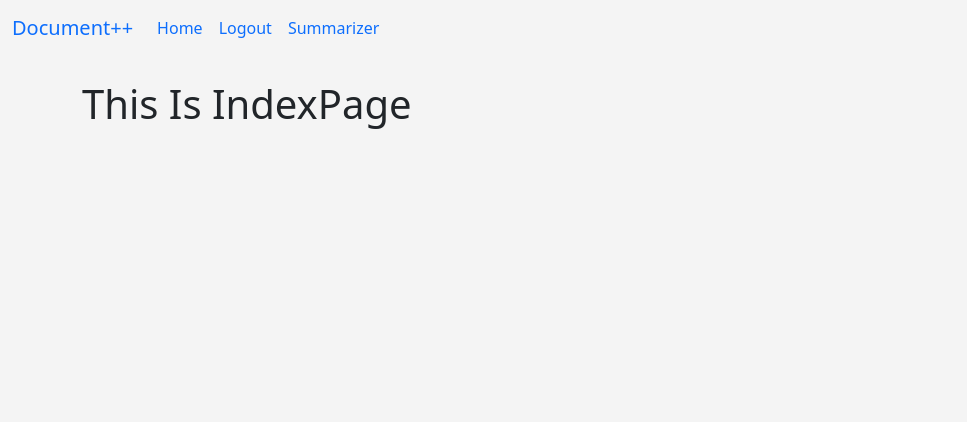
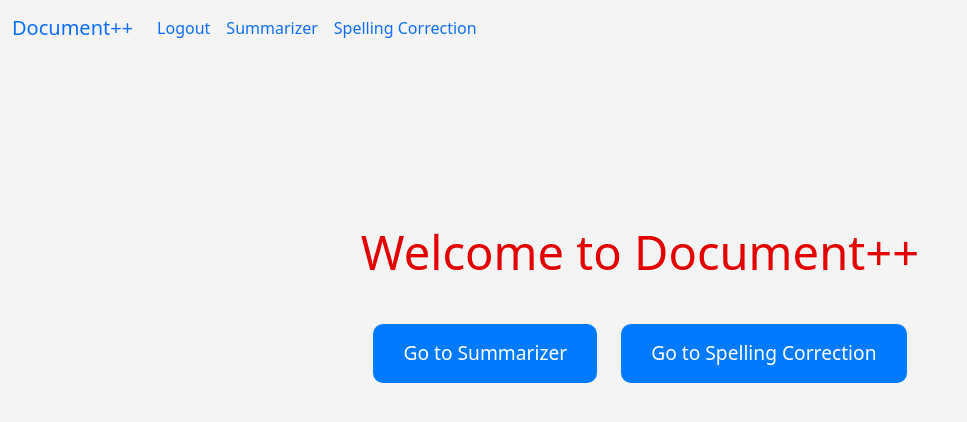
Before and after one commit to syed-ateeb-naveed/Document-Improver, a Django app: page / in a window 1280 px wide. Shown: the top 422 px of the page, without its empty margins (0-967 px from the left). Run offline with Django 4.2, Linux system fonts and the light colour scheme; a user stored in the database is signed in.

Commit message:
Made changes to UI

```diff
--- a/docapp/templates/index.html
+++ b/docapp/templates/index.html
@@ -1,5 +1,77 @@
-{%extends "base.html"%}
+{% extends "base.html" %}
 
-{%block content%}
-<h1> This Is IndexPage </h1>
-{%endblock%}
+{% block content %}
+  <div class="container text-center mt-5">
+    <h1 class="mb-5" id="animatedTitle">Welcome to Document++</h1>
+
+        <style>
+    @keyframes animateTitle {
+        0% { color: #000; transform: scale(1); }
+        50% { color: #f00; transform: scale(1.2); }
+        100% { color: #000; transform: scale(1); }
+    }
+
+    #animatedTitle {
+        animation: animateTitle 2s infinite;
+    }
+    </style>
+    <div class="d-flex justify-content-center gap-4">
+      <button id="btnSummarizer" class="cool-btn">Go to Summarizer</button>
+      <button id="btnSpelling" class="cool-btn">Go to Spelling Correction</button>
+    </div>
+  </div>
+
+  <style>
+    .container {
+      padding-top: 50px;
+    }
+
+    .cool-btn {
+      background-color: #007bff;
+      color: white;
+      border: none;
+      padding: 15px 30px;
+      font-size: 1.2em;
+      border-radius: 10px;
+      cursor: pointer;
+      transition: background-color 0.4s, transform 0.2s ease;
+      position: relative;
+      overflow: hidden;
+    }
+
+    .cool-btn::before {
+      content: '';
+      position: absolute;
+      top: 0;
+      left: -100%;
+      width: 100%;
+      height: 100%;
+      background: rgba(255, 255, 255, 0.3);
+      transition: left 0.5s ease;
+    }
+
+    .cool-btn:hover::before {
+      left: 100%;
+    }
+
+    .cool-btn:hover {
+      background-color: #0056b3;
+      transform: translateY(-5px);
+    }
+
+    .cool-btn:active {
+      transform: translateY(2px);
+    }
+  </style>
+
+  <script>
+    // Button click event listeners
+    document.getElementById('btnSummarizer').addEventListener('click', function() {
+      window.location.href = "{% url 'summarization' %}";
+    });
+
+    document.getElementById('btnSpelling').addEventListener('click', function() {
+      window.location.href = "{% url 'spelling' %}";
+    });
+  </script>
+{% endblock %}
--- a/docapp/templates/partials/navbar.html
+++ b/docapp/templates/partials/navbar.html
@@ -6,16 +6,15 @@
     </button>
     <div class="collapse navbar-collapse" id="navbarSupportedContent">
       <ul class="navbar-nav me-auto mb-2 mb-lg-0">
-          <li class="nav-item">
-            <a class="nav-link active" aria-current="page" href="{% url 'index' %}">Home</a>
-          </li>
-
-          {%if user.is_authenticated%}
+        {% if user.is_authenticated %}
           <li class="nav-item">
             <a class="nav-link" href="{% url 'logout' %}">Logout</a>
           </li>
           <li class="nav-item">
             <a class="nav-link" href="{% url 'summarization' %}">Summarizer</a>
+          </li>
+          <li class="nav-item">
+            <a class="nav-link" href="{% url 'spelling' %}">Spelling Correction</a>
           </li>
         {% else %}
           <li class="nav-item">
@@ -25,8 +24,85 @@
             <a class="nav-link" href="{% url 'register_user' %}">Register</a>
           </li>
         {% endif %}
-
       </ul>
     </div>
   </div>
 </nav>
+
+<script>
+  // Smooth scrolling for navbar links
+  document.querySelectorAll('.nav-link').forEach(link => {
+    link.addEventListener('click', function(e) {
+      if (this.hash !== "") {
+        e.preventDefault();
+        const hash = this.hash;
+        document.querySelector(hash).scrollIntoView({
+          behavior: 'smooth'
+        });
+      }
+    });
+  });
+
+  // Change navbar style on scroll
+  window.addEventListener('scroll', function() {
+    const navbar = document.querySelector('.navbar');
+    if (window.scrollY > 50) {
+      navbar.classList.add('navbar-scrolled');
+    } else {
+      navbar.classList.remove('navbar-scrolled');
+    }
+  });
+
+  // Toggle navbar icon animation
+  const toggler = document.querySelector('.navbar-toggler');
+  toggler.addEventListener('click', function() {
+    this.classList.toggle('active');
+  });
+</script>
+
+<style>
+  .navbar {
+    transition: background-color 0.3s, box-shadow 0.3s;
+  }
+
+  .navbar-scrolled {
+    background-color: #343a40;
+    box-shadow: 0 4px 10px rgba(0, 0, 0, 0.3);
+  }
+
+  .navbar-brand {
+    transition: transform 0.3s;
+  }
+
+  .navbar-scrolled .navbar-brand {
+    transform: scale(1.1);
+  }
+
+  .navbar-toggler-icon {
+    transition: transform 0.3s;
+  }
+
+  .navbar-toggler.active .navbar-toggler-icon {
+    transform: rotate(90deg);
+  }
+
+  .nav-link {
+    position: relative;
+    transition: color 0.3s ease;
+  }
+
+  .nav-link::after {
+    content: '';
+    position: absolute;
+    width: 0;
+    height: 2px;
+    bottom: -5px;
+    left: 0;
+    background-color: #007bff;
+    transition: width 0.3s ease;
+  }
+
+  .nav-link:hover::after {
+    width: 100%;
+  }
+</style>
```
Also changed, not shown: docapp/templates/summarization_form.html (+54 -10 lines), docapp/templates/word_correction.html (+42 -10 lines), docapp/views.py (+0 -7 lines), db.sqlite3. Lines whose indentation alone changed are shown as unchanged.
